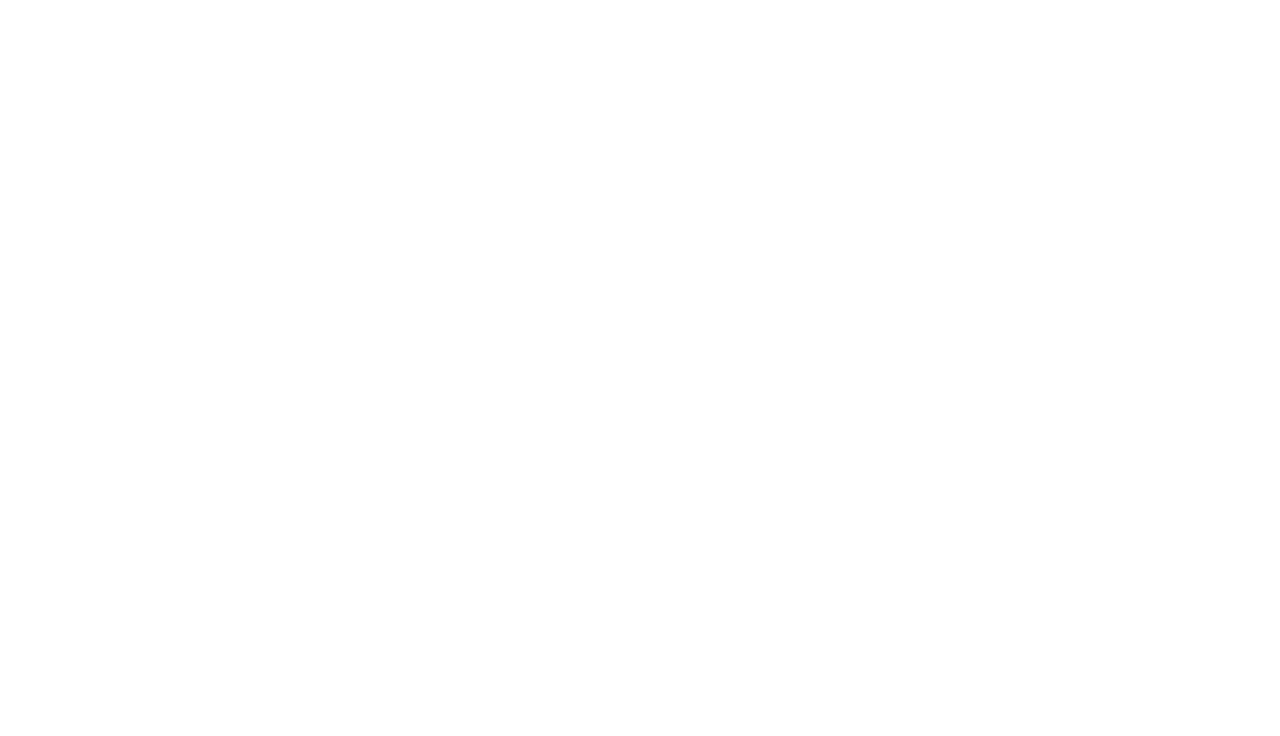
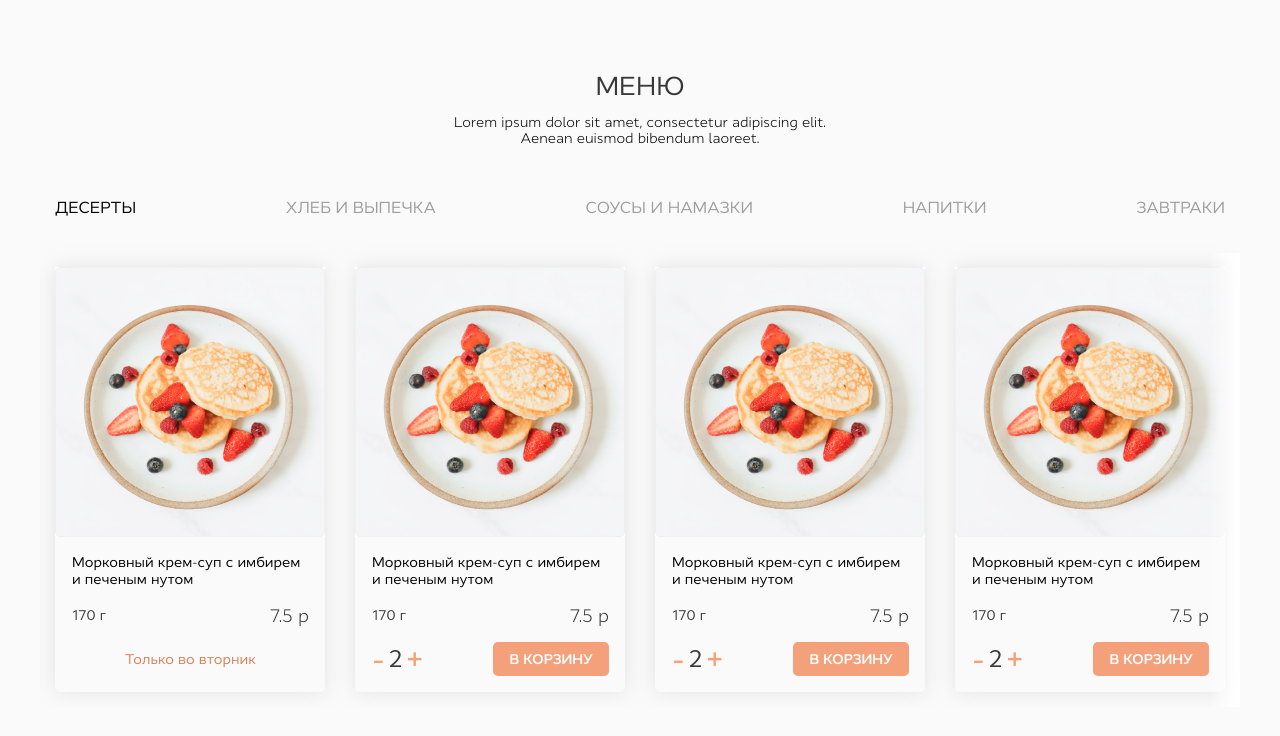
Before and after one commit to perkenton/novaya-stolovaya, a website built with webpack: page src/index.html in a window 1280 px wide. Shown: the part 1516-2252 px from the top of the page. Before the commit the page ends 1532 px from the top, so only its background shows below. Built offline with nearby package versions, Linux system fonts and the light colour scheme.

Commit message:
add menu section

```diff
--- a/src/blocks/menu/menu.css
+++ b/src/blocks/menu/menu.css
@@ -1 +1,6 @@
-.menu {}
+.menu {
+  text-align: center;
+  background-color: #FAFAFA;
+  padding-top: 93px;
+  padding-bottom: 121px;
+}
--- /dev/null
+++ b/src/blocks/root/_wave-grey/root_wave-grey.css
@@ -0,0 +1,18 @@
+.root_wave-grey {
+  position: relative;
+}
+
+.root_wave-grey::after {
+  content: '';
+  background-image: url('../../../images/wave-grey.svg');
+  background-repeat: no-repeat;
+  background-position: center bottom;
+  background-size: cover;
+  position: absolute;
+  bottom: 0;
+  left: 50%;
+  transform: translate(-50%, 50%);
+  width: 100%;
+  max-width: 1600px;
+  height: 77px;
+}
--- a/src/blocks/root/__wave/root__wave.css
+++ b/src/blocks/root/_wave-white/root_wave-white.css
@@ -1,10 +1,10 @@
-.root__wave {
+.root_wave-white {
   position: relative;
 }
 
-.root__wave::after {
+.root_wave-white::after {
   content: '';
-  background-image: url('../../../images/wave.svg');
+  background-image: url('../../../images/wave-white.svg');
   background-repeat: no-repeat;
   background-position: center bottom;
   background-size: cover;
--- a/src/blocks/root/root.css
+++ b/src/blocks/root/root.css
@@ -1,5 +1,6 @@
 @import url(./__section/root__section.css);
-@import url(./__wave/root__wave.css);
+@import url(./_wave-grey/root_wave-grey.css);
+@import url(./_wave-white/root_wave-white.css);
 
 .root {
 
--- a/src/index.html
+++ b/src/index.html
@@ -45,7 +45,7 @@
       </nav>
     </header>
 
-    <section class="banner root__wave">
+    <section class="banner root_wave-white">
       <div class="banner__container">
         <h2 class="banner__title">Medium length display headline</h2>
         <p class="banner__subtitle">Lorem ipsum dolor sit amet, consectetur adipiscing elit. Aenean euismod bibendum laoreet. Proin gravida dolor sit amet lacus accumsan et viverra justo commodo. Proin sodales pulvinar sic tempor.</p>
@@ -53,7 +53,7 @@
       </div>
     </section>
 
-    <section class="dinners root__wave">
+    <section class="dinners root_wave-grey">
       <h2 class="title">Обеды</h2>
       <p class="title__subtitle">Lorem ipsum dolor sit amet, consectetur adipiscing elit. Aenean euismod bibendum laoreet.</p>
 
@@ -203,48 +203,155 @@
       </div>
     </section>
 
-<!--    <section class="menu">-->
-<!--      <h2 class="title"></h2>-->
-<!--      <p class="title__subtitle"></p>-->
+    <section class="menu root_wave-grey">
 
-<!--      <div class="swiper__container">-->
+      <h2 class="title">Меню</h2>
+      <p class="title__subtitle">Lorem ipsum dolor sit amet, consectetur adipiscing elit. Aenean euismod bibendum laoreet.</p>
 
-<!--        <ul class="swiper__nav">-->
-<!--          <li class="swiper__nav-item"></li>-->
-<!--          <li class="swiper__nav-item"></li>-->
-<!--          <li class="swiper__nav-item"></li>-->
-<!--          <li class="swiper__nav-item"></li>-->
-<!--          <li class="swiper__nav-item"></li>-->
-<!--          <li class="swiper__nav-item"></li>-->
-<!--          <li class="swiper__nav-item"></li>-->
-<!--        </ul>-->
+      <div class="swiper">
 
-<!--        <div class="swiper__arrow-next"></div>-->
-<!--        <div class="swiper__arrow-prev"></div>-->
+        <div class="swiper__arrow-prev"></div>
+        <div class="swiper__arrow-next"></div>
 
-<!--        <div class="swiper__wrapper">-->
+        <div class="swiper__container">
 
-<!--          <div class="card">-->
-<!--            <div class="card__image"></div>-->
-<!--            <p class="card__title"></p>-->
-<!--            <div class="card__price-block">-->
-<!--              <p class="card__weight"></p>-->
-<!--              <p class="card__cost"></p>-->
-<!--            </div>-->
-<!--            <div class="card__order-block">-->
-<!--              <div class="card__quantity-block">-->
-<!--                <img src="" alt="" class="card__minus">-->
-<!--                <p class="card__quantity"></p>-->
-<!--                <img src="" alt="" class="card__plus">-->
-<!--              </div>-->
-<!--              <button class="card__button"></button>-->
-<!--            </div>-->
-<!--          </div>-->
+          <div class="swiper__nav">
+            <span class="swiper__nav-item swiper__nav-item_is-active">Десерты</span>
+            <span class="swiper__nav-item">Хлеб и выпечка</span>
+            <span class="swiper__nav-item">Соусы и намазки</span>
+            <span class="swiper__nav-item">Напитки</span>
+            <span class="swiper__nav-item">Завтраки</span>
+          </div>
 
-<!--        </div>-->
+          <div class="swiper__wrapper">
 
-<!--      </div>-->
-<!--    </section>-->
+            <div class="card">
+              <div class="card__image-block">
+                <img src="<%=require('./images/menu-image.jpg').default%>" alt="Морковный крем-суп" class="card__image">
+              </div>
+              <div class="card__info-block">
+                <p class="card__title">Морковный крем-суп с&nbsp;имбирем и&nbsp;печеным нутом</p>
+                <div class="card__price-block">
+                  <p class="card__weight">170&nbsp;г</p>
+                  <p class="card__cost">7.5&nbsp;р</p>
+                </div>
+                <div class="card__order-block">
+                  <p class="card__notice">Только во вторник</p>
+                </div>
+              </div>
+            </div>
+
+            <div class="card">
+              <div class="card__image-block">
+                <img src="<%=require('./images/menu-image.jpg').default%>" alt="Морковный крем-суп" class="card__image">
+              </div>
+              <div class="card__info-block">
+                <p class="card__title">Морковный крем-суп с&nbsp;имбирем и&nbsp;печеным нутом</p>
+                <div class="card__price-block">
+                  <p class="card__weight">170&nbsp;г</p>
+                  <p class="card__cost">7.5&nbsp;р</p>
+                </div>
+                <div class="card__order-block">
+                  <div class="card__quantity-block">
+                    <span class="card__plus-minus">-</span>
+                    <p class="card__quantity">2</p>
+                    <span class="card__plus-minus">+</span>
+                  </div>
+                  <button class="card__button">В корзину</button>
+                </div>
+              </div>
+            </div>
+
+            <div class="card">
+              <div class="card__image-block">
+                <img src="<%=require('./images/menu-image.jpg').default%>" alt="Морковный крем-суп" class="card__image">
+              </div>
+              <div class="card__info-block">
+                <p class="card__title">Морковный крем-суп с&nbsp;имбирем и&nbsp;печеным нутом</p>
+                <div class="card__price-block">
+                  <p class="card__weight">170&nbsp;г</p>
+                  <p class="card__cost">7.5&nbsp;р</p>
+                </div>
+                <div class="card__order-block">
+                  <div class="card__quantity-block">
+                    <span class="card__plus-minus">-</span>
+                    <p class="card__quantity">2</p>
+                    <span class="card__plus-minus">+</span>
+                  </div>
+                  <button class="card__button">В корзину</button>
+                </div>
+              </div>
+            </div>
+
+            <div class="card">
+              <div class="card__image-block">
+                <img src="<%=require('./images/menu-image.jpg').default%>" alt="Морковный крем-суп" class="card__image">
+              </div>
+              <div class="card__info-block">
+                <p class="card__title">Морковный крем-суп с&nbsp;имбирем и&nbsp;печеным нутом</p>
+                <div class="card__price-block">
+                  <p class="card__weight">170&nbsp;г</p>
+                  <p class="card__cost">7.5&nbsp;р</p>
+                </div>
+                <div class="card__order-block">
+                  <div class="card__quantity-block">
+                    <span class="card__plus-minus">-</span>
+                    <p class="card__quantity">2</p>
+                    <span class="card__plus-minus">+</span>
+                  </div>
+                  <button class="card__button">В корзину</button>
+                </div>
+              </div>
+            </div>
+
+            <div class="card">
+              <div class="card__image-block">
+                <img src="<%=require('./images/menu-image.jpg').default%>" alt="Морковный крем-суп" class="card__image">
+              </div>
+              <div class="card__info-block">
+                <p class="card__title">Морковный крем-суп с&nbsp;имбирем и&nbsp;печеным нутом</p>
+                <div class="card__price-block">
+                  <p class="card__weight">170&nbsp;г</p>
+                  <p class="card__cost">7.5&nbsp;р</p>
+                </div>
+                <div class="card__order-block">
+                  <div class="card__quantity-block">
+                    <span class="card__plus-minus">-</span>
+                    <p class="card__quantity">2</p>
+                    <span class="card__plus-minus">+</span>
+                  </div>
+                  <button class="card__button">В корзину</button>
+                </div>
+              </div>
+            </div>
+
+            <div class="card">
+              <div class="card__image-block">
+                <img src="<%=require('./images/menu-image.jpg').default%>" alt="Морковный крем-суп" class="card__image">
+              </div>
+              <div class="card__info-block">
+                <p class="card__title">Морковный крем-суп с&nbsp;имбирем и&nbsp;печеным нутом</p>
+                <div class="card__price-block">
+                  <p class="card__weight">170&nbsp;г</p>
+                  <p class="card__cost">7.5&nbsp;р</p>
+                </div>
+                <div class="card__order-block">
+                  <div class="card__quantity-block">
+                    <span class="card__plus-minus">-</span>
+                    <p class="card__quantity">2</p>
+                    <span class="card__plus-minus">+</span>
+                  </div>
+                  <button class="card__button">В корзину</button>
+                </div>
+              </div>
+            </div>
+
+          </div>
+
+        </div>
+      </div>
+
+    </section>
 
 <!--    <section class="about">-->
 <!--      <h2 class="title"></h2>-->
```
Also changed, not shown: src/images/menu-image.jpg (added), src/images/wave-grey.svg (added), src/images/wave-white.svg (renamed from src/images/wave.svg).
